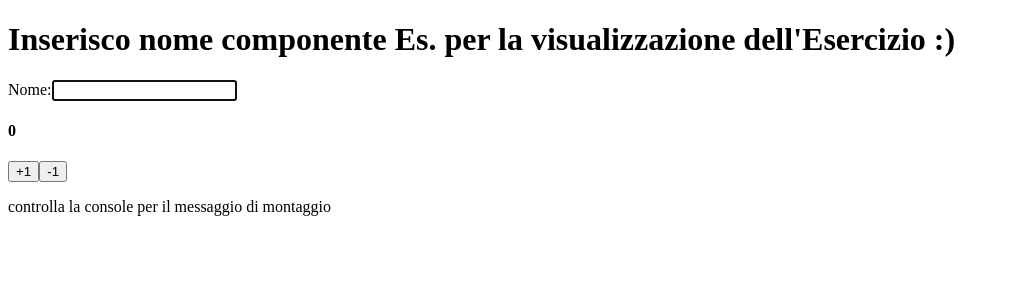
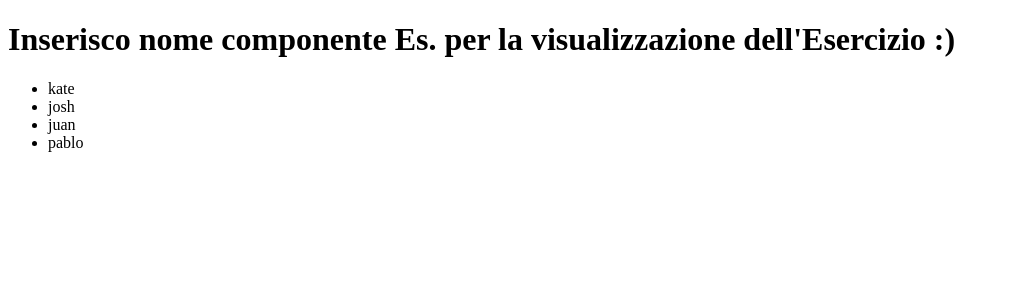
Before and after one commit to Fabiox777325/Esercizi_REACT, a React (Vite) app in the folder Progetto_React/per_esercizi/: page / in a window 1280 px wide. Shown: the top 300 px of the page, without its empty margins (0-1009 px from the left). Built offline with nearby package versions, Linux system fonts and the light colour scheme.

Commit message:
Lista_React_1 fatto

```diff
--- a/Progetto_React/per_esercizi/src/App.tsx
+++ b/Progetto_React/per_esercizi/src/App.tsx
@@ -1,11 +1,12 @@
 import { InteractiveWelcome } from "./cartella_esercizi/Form_Controllati_2/Form_Controllati_2";
+import { Lista_React_1 } from "./cartella_esercizi/Lista_React_1/Lista_React_1";
 import { FocusableInput } from "./cartella_esercizi/UseRef_1/UseRef_1";
 
 export function App() {
   return (
     <div>
       <h1>Inserisco nome componente Es. per la visualizzazione dell'Esercizio :)</h1>
-      <FocusableInput />
+      <Lista_React_1 />
     </div>
   );
 }
--- /dev/null
+++ b/Progetto_React/per_esercizi/src/cartella_esercizi/Lista_React_1/Lista_React_1.tsx
@@ -0,0 +1,40 @@
+// Crea un componente Colors che rende un tag ul con un tag li per ogni colore passato negli oggetti di scena. La prop items dovrebbe essere un array di stringhe.
+// Modifica il componente Colors in modo che gli elementi si aspetti siano un array di oggetti, ciascuno contenente una proprietà id e una proprietà name. Renderizza la proprietà name di ogni oggetto all'interno di un tag li e usa l'id come chiave.
+// Estrai il tag li in un nuovo componente chiamato Color e renderizzalo all'interno del componente Colors.
+
+import { useEffect } from "react";
+
+export function Lista_React_1() {
+  return (
+    <>
+      <Colors items={["kate", "josh", "juan", "pablo"]} />
+    </>
+  );
+}
+
+interface ColorsProp {
+  items: string[];
+}
+
+function Colors({ items }: ColorsProp) {
+  useEffect(() => {
+    console.log("log da useEffect");
+    items.forEach((item, index) => {
+      console.log(`id: ${index} name ${item}`);
+    });
+  }, [items]);
+  useEffect(() => {
+    console.log("log completo: " + items.join(" "));
+  }, []);
+  return (
+    <ul>
+      {items.map((item, index) => {
+        return <Color key={index} color={item} />;
+      })}
+    </ul>
+  );
+}
+
+function Color({ color }: { color: string }) {
+  return <li>{color}</li>;
+}
```
